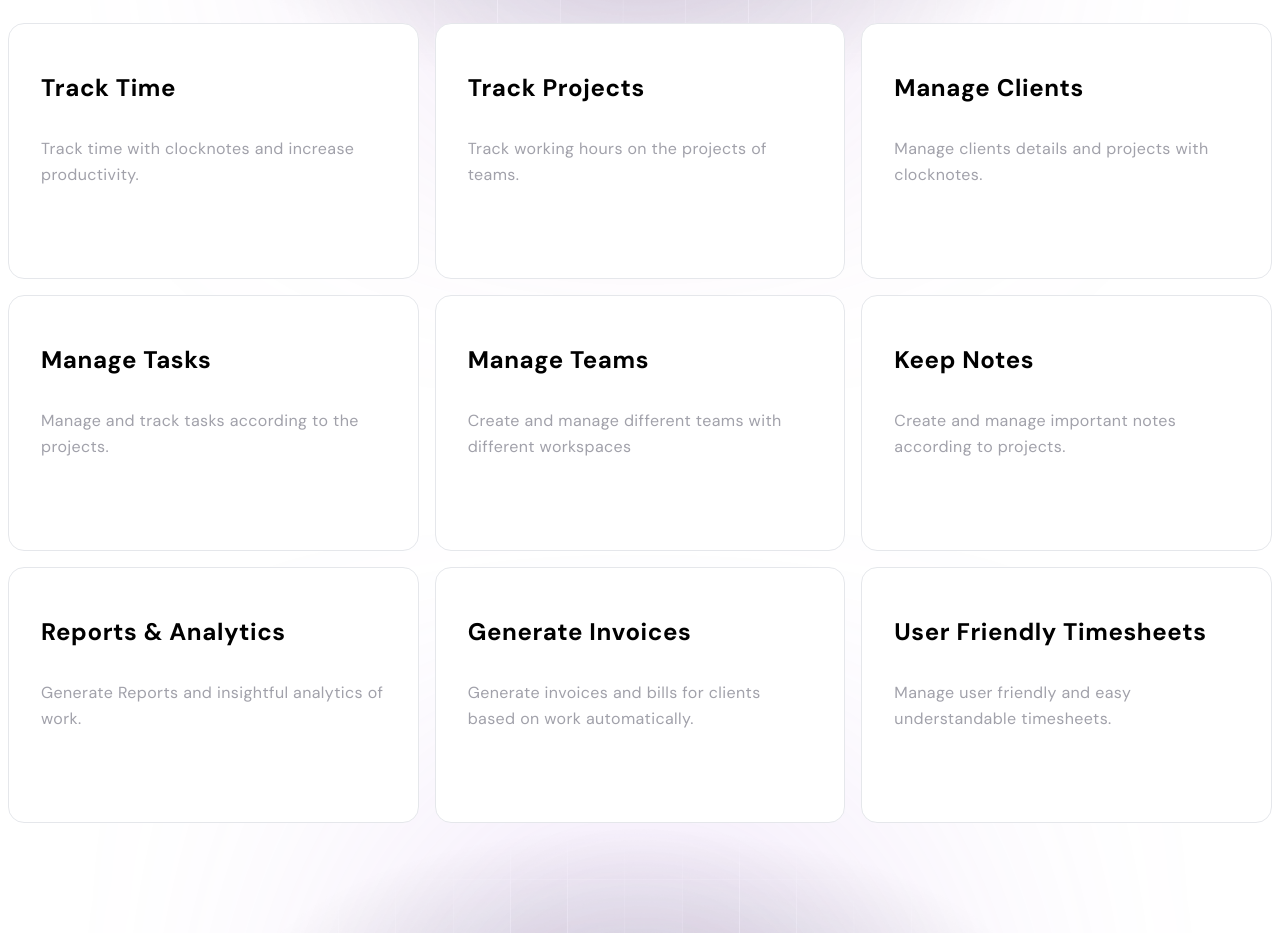
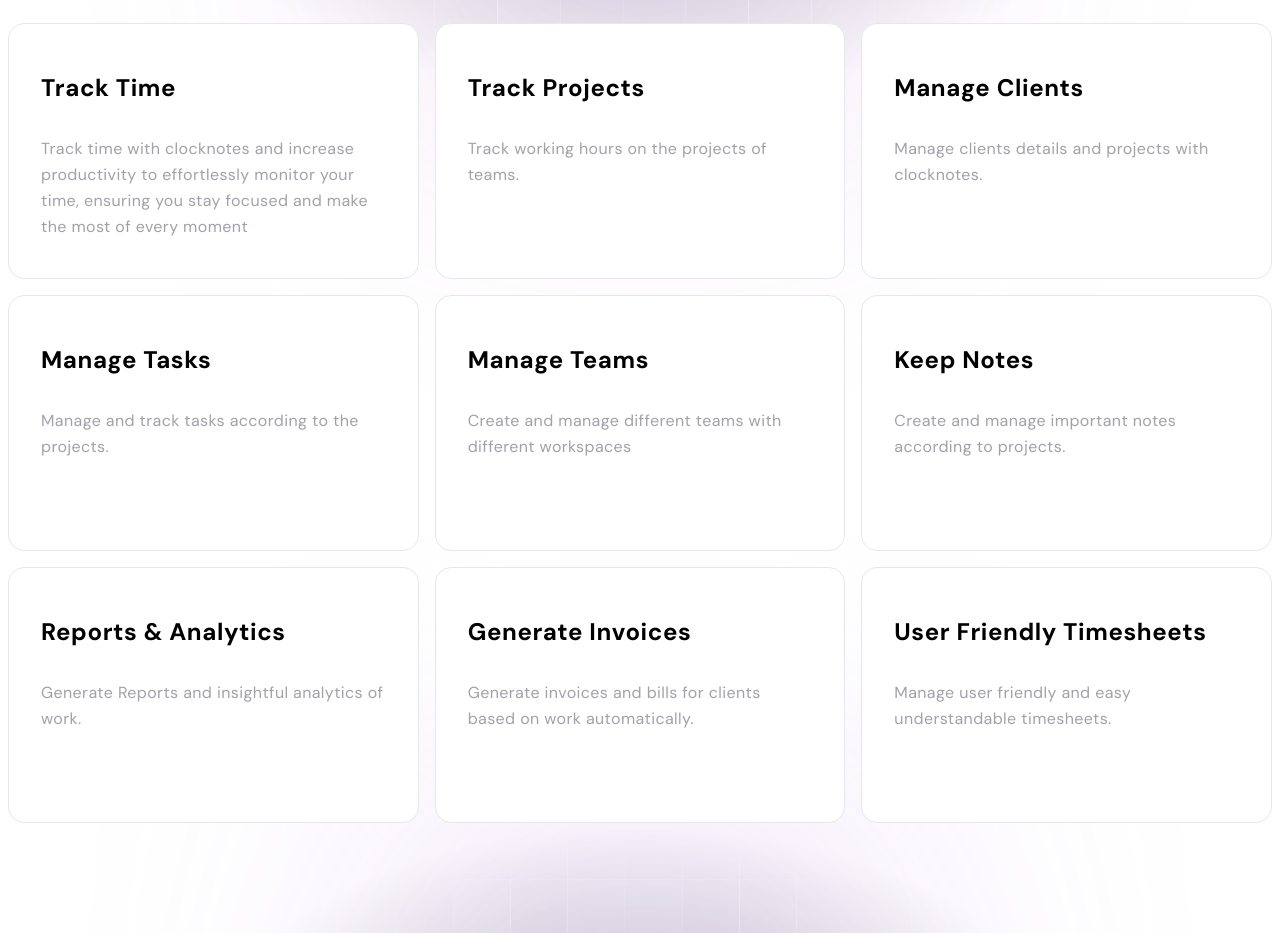
Before and after one commit to sumit-kr-das/clocknotes, a Next.js app: page / in a window 1280 px wide. Shown: the part 1980-2913 px from the top of the page. Built offline with nearby package versions, Linux system fonts and the light colour scheme; no server answers.

Commit message:
features content changed in site.ts

```diff
--- a/src/constants/site.ts
+++ b/src/constants/site.ts
@@ -4,7 +4,8 @@ export const features = [
   {
     icon: "",
     title: "Track Time",
-    description: "Track time with clocknotes and increase productivity. ",
+    description:
+      "Track time with clocknotes and increase productivity to effortlessly monitor your time, ensuring you stay focused and make the most of every moment ",
   },
   {
     icon: "",
```
